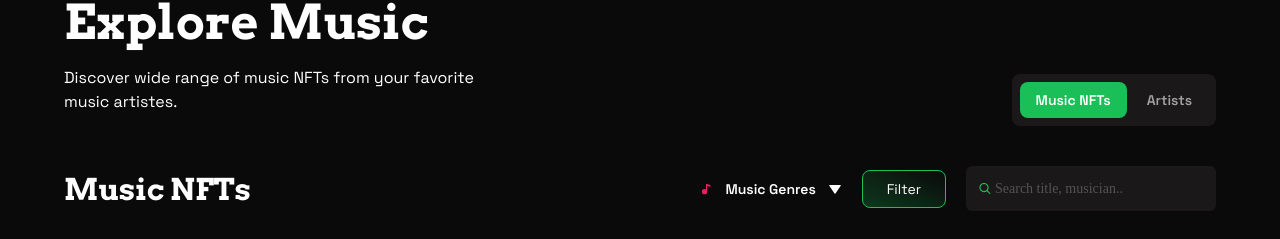
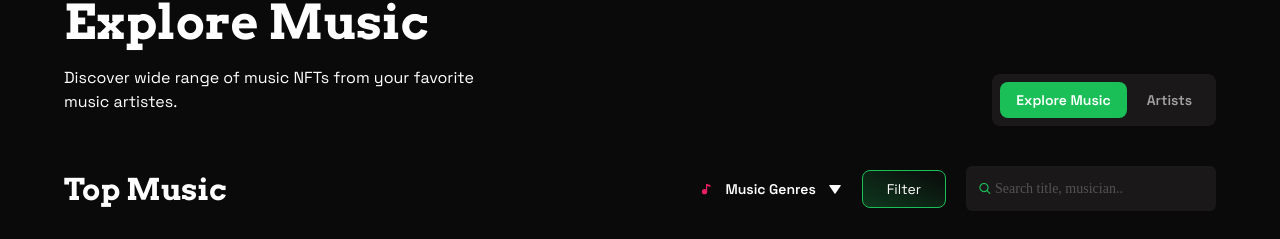
Before and after one commit to osas2211/music-nfts, a Next.js app: page /market in a window 1280 px wide. Shown: the part 163-402 px from the top of the page. Built offline with nearby package versions, Linux system fonts and the light colour scheme; a web font is replaced by a local one.

Commit message:
did some renaming

```diff
--- a/app/(InApp)/market/page.tsx
+++ b/app/(InApp)/market/page.tsx
@@ -1,5 +1,5 @@
 "use client"
-import { NFTsTab } from "@/components/market/NFTsTab"
+import { HomeTab } from "@/components/market/HomeTab"
 import React from "react"
 
 const HomePage = () => {
@@ -14,7 +14,7 @@ const HomePage = () => {
         </p>
       </div>
       <div>
-        <NFTsTab />
+        <HomeTab />
       </div>
     </div>
   )
--- a/components/market/NFTsTab.tsx
+++ b/components/market/HomeTab.tsx
@@ -1,14 +1,14 @@
 "use client"
 import React, { useState } from "react"
-import { MusicNFTs } from "./MusicNFTs"
+import { TopMusic } from "./TopMusic"
 import { Artists } from "./Artists"
 
-export const NFTsTab = () => {
+export const HomeTab = () => {
   const [current, setCurrent] = useState(0)
   const items = [
     {
-      title: "Music NFTs",
-      content: <MusicNFTs />,
+      title: "Explore Music",
+      content: <TopMusic />,
     },
     {
       title: "Artists",
--- a/components/market/MusicNFTCard.tsx
+++ b/components/market/MusicCard.tsx
@@ -11,7 +11,7 @@ interface propsI {
   image: string
 }
 
-export const MusicNFTCard = ({ image }: propsI) => {
+export const MusicCard = ({ image }: propsI) => {
   return (
     <>
       <div className="p-3 rounded-2xl border-[1px] border-white/10 relative overflow-hidden">
--- a/components/market/MusicNFTs.tsx
+++ /dev/null
@@ -1,50 +0,0 @@
-"use client"
-import React from "react"
-import { FcMusic } from "react-icons/fc"
-import { BiSolidDownArrow } from "react-icons/bi"
-import { Input } from "antd"
-import { CgSearch } from "react-icons/cg"
-import { MusicNFTCard } from "./MusicNFTCard"
-
-export const MusicNFTs = () => {
-  return (
-    <div>
-      <div className="flex justify-between items-center gap-3 flex-wrap">
-        <p className="md:text-3xl text-xl font-arvo font-bold">Music NFTs</p>
-        <div className="inline-flex gap-5 items-center text-sm">
-          <div className="inline-flex gap-3 flex-wrap items-center cursor-pointer">
-            <FcMusic />
-            <p className="font-semibold">Music Genres</p>
-            <BiSolidDownArrow size={14} />
-          </div>
-
-          <p className="px-6 py-2 rounded-lg bg-gradient-to-tr from-primary-default/25 to-primary-default/0 border-[1px] border-primary-default">
-            Filter
-          </p>
-
-          <div>
-            <Input
-              placeholder="Search title, musician.."
-              className="h-[45px] bg-dark-800 border-0 hover:border-[1px] active:border-[1px] md:w-[250px] w-full"
-              prefix={<CgSearch className="text-primary-default" />}
-            />
-          </div>
-        </div>
-      </div>
-      <div className="grid md:grid-cols-5 grid-cols-1 my-5 md:my-7 gap-5">
-        <MusicNFTCard image="https://str.vercel.app/_next/image?url=%2Fnft.png&w=2048&q=100" />
-        <MusicNFTCard image="https://cdn.pixabay.com/photo/2018/07/28/01/08/vintage-3567130_1280.jpg" />
-        <MusicNFTCard image="https://str.vercel.app/_next/image?url=%2Fnft4.png&w=2048&q=100" />
-        <MusicNFTCard image="https://cdn.pixabay.com/photo/2013/10/02/22/47/tango-190026_1280.jpg" />
-        <MusicNFTCard image="https://cdn.pixabay.com/photo/2016/10/04/02/38/rap-1713404_1280.jpg" />
-        <MusicNFTCard image="https://cdn.pixabay.com/photo/2018/01/16/10/18/headphones-3085681_1280.jpg" />
-        <MusicNFTCard image="https://cdn.pixabay.com/photo/2016/11/21/14/04/beautiful-1845578_640.jpg" />
-        <MusicNFTCard image="https://cdn.pixabay.com/photo/2017/05/26/18/27/band-2346728_640.jpg" />
-        <MusicNFTCard image="https://cdn.pixabay.com/photo/2022/07/18/14/09/marching-band-7330002_640.jpg" />
-        <MusicNFTCard image="https://cdn.pixabay.com/photo/2016/09/27/23/03/guitar-1699501_640.jpg" />
-        <MusicNFTCard image="https://cdn.pixabay.com/photo/2015/08/25/20/53/guitar-907654_640.jpg" />
-        <MusicNFTCard image="https://cdn.pixabay.com/photo/2013/10/02/22/47/tango-190026_1280.jpg" />
-      </div>
-    </div>
-  )
-}
--- /dev/null
+++ b/components/market/TopMusic.tsx
@@ -0,0 +1,50 @@
+"use client"
+import React from "react"
+import { FcMusic } from "react-icons/fc"
+import { BiSolidDownArrow } from "react-icons/bi"
+import { Input } from "antd"
+import { CgSearch } from "react-icons/cg"
+import { MusicCard } from "./MusicCard"
+
+export const TopMusic = () => {
+  return (
+    <div>
+      <div className="flex justify-between items-center gap-3 flex-wrap">
+        <p className="md:text-3xl text-xl font-arvo font-bold">Top Music</p>
+        <div className="inline-flex gap-5 items-center text-sm">
+          <div className="inline-flex gap-3 flex-wrap items-center cursor-pointer">
+            <FcMusic />
+            <p className="font-semibold">Music Genres</p>
+            <BiSolidDownArrow size={14} />
+          </div>
+
+          <p className="px-6 py-2 rounded-lg bg-gradient-to-tr from-primary-default/25 to-primary-default/0 border-[1px] border-primary-default">
+            Filter
+          </p>
+
+          <div>
+            <Input
+              placeholder="Search title, musician.."
+              className="h-[45px] bg-dark-800 border-0 hover:border-[1px] active:border-[1px] md:w-[250px] w-full"
+              prefix={<CgSearch className="text-primary-default" />}
+            />
+          </div>
+        </div>
+      </div>
+      <div className="grid md:grid-cols-5 grid-cols-1 my-5 md:my-7 gap-5">
+        <MusicCard image="https://str.vercel.app/_next/image?url=%2Fnft.png&w=2048&q=100" />
+        <MusicCard image="https://cdn.pixabay.com/photo/2018/07/28/01/08/vintage-3567130_1280.jpg" />
+        <MusicCard image="https://str.vercel.app/_next/image?url=%2Fnft4.png&w=2048&q=100" />
+        <MusicCard image="https://cdn.pixabay.com/photo/2013/10/02/22/47/tango-190026_1280.jpg" />
+        <MusicCard image="https://cdn.pixabay.com/photo/2016/10/04/02/38/rap-1713404_1280.jpg" />
+        <MusicCard image="https://cdn.pixabay.com/photo/2018/01/16/10/18/headphones-3085681_1280.jpg" />
+        <MusicCard image="https://cdn.pixabay.com/photo/2016/11/21/14/04/beautiful-1845578_640.jpg" />
+        <MusicCard image="https://cdn.pixabay.com/photo/2017/05/26/18/27/band-2346728_640.jpg" />
+        <MusicCard image="https://cdn.pixabay.com/photo/2022/07/18/14/09/marching-band-7330002_640.jpg" />
+        <MusicCard image="https://cdn.pixabay.com/photo/2016/09/27/23/03/guitar-1699501_640.jpg" />
+        <MusicCard image="https://cdn.pixabay.com/photo/2015/08/25/20/53/guitar-907654_640.jpg" />
+        <MusicCard image="https://cdn.pixabay.com/photo/2013/10/02/22/47/tango-190026_1280.jpg" />
+      </div>
+    </div>
+  )
+}
```
